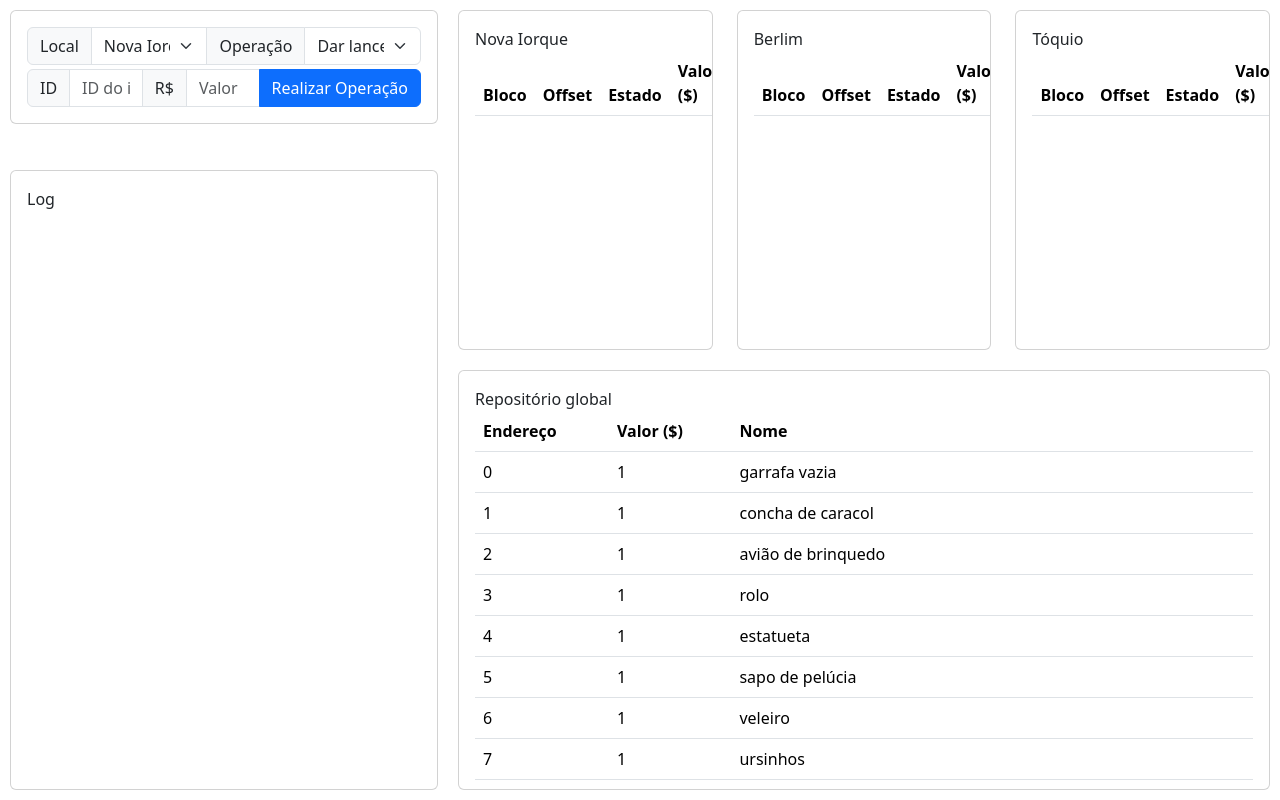
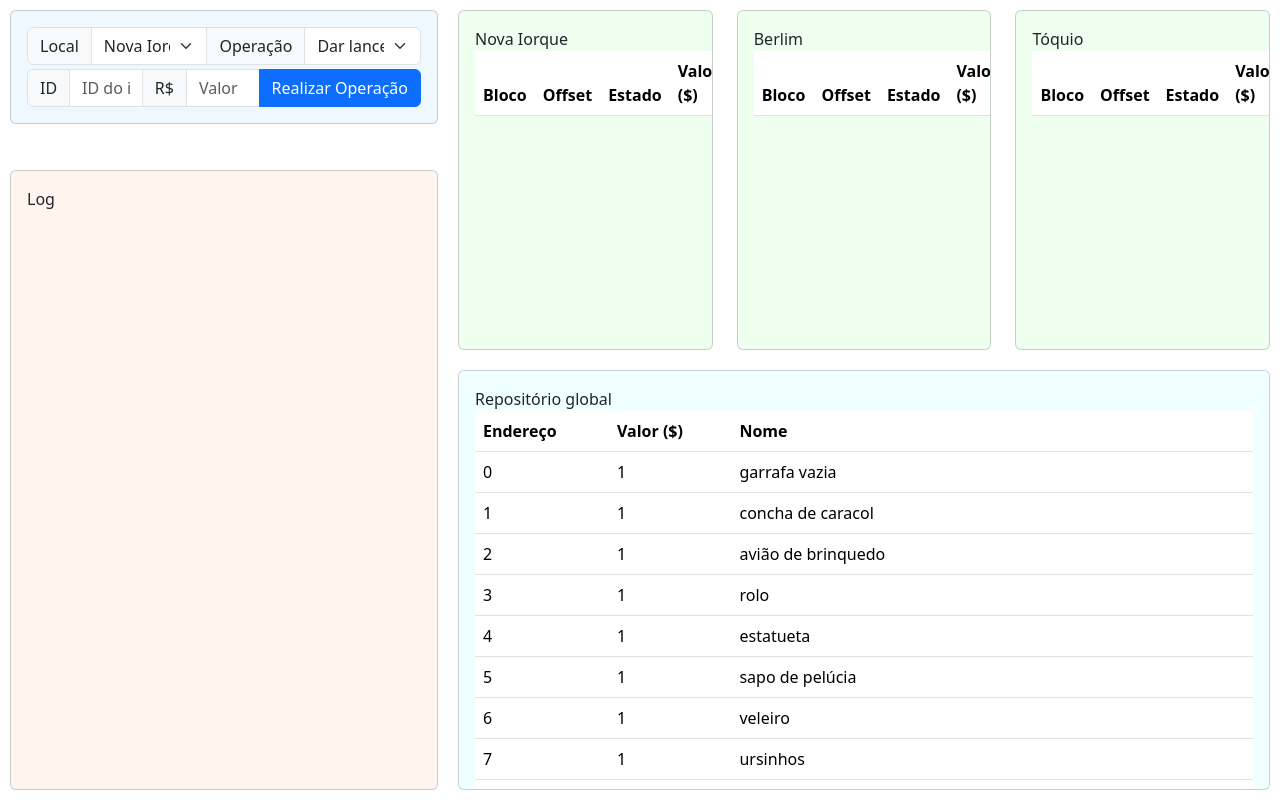
Before and after one commit to MuriloLCN/Simulador-MESI, a plain HTML site: page index.html in a window 1280 px wide. Drawn offline with nearby package versions, Linux system fonts and the light colour scheme.

Commit message:
Correção parse e mudança cores

```diff
--- a/index.html
+++ b/index.html
@@ -16,7 +16,7 @@
             <div class="lado-esquerdo"> <!-- Lado esquerdo -->
                 <div class="entrada-usuario"> <!-- Entrada do usuário-->
                     <div> <!-- Caixa de texto onde vão ter os elementos de entrada-->
-                        <div class="card">
+                        <div class="card" style="background-color: aliceblue;">
                             <div class="card-body">
                                 <div class="input-group">
                                     <label class="input-group-text" for="inputLocal">Local</label>
@@ -47,7 +47,7 @@
                     </div>
                 </div>
                 <div class="log-execucao"> <!-- Log de execução -->
-                    <div class="card" style="width: 100%;">
+                    <div class="card" style="width: 100%; background-color:seashell">
                         <div class="card-body" id="log-trace">
                             Log
                         </div>
@@ -57,7 +57,7 @@
             <div class="lado-direito"> <!-- Lado direito -->
                 <div class="parte-cima"> <!-- Parte de cima - Caches -->
                     <div class="caixa-cache">
-                        <div class="card" style="width: 100%;">
+                        <div class="card" style="width: 100%; background-color:rgb(239, 255, 239);">
                             <div class="card-body" style="overflow: scroll; overflow-x: hidden;">
                                 Nova Iorque
                                 <div id="ny-cache">
@@ -79,7 +79,7 @@
                         </div>
                     </div>
                     <div class="caixa-cache">
-                        <div class="card" style="width: 100%;">
+                        <div class="card" style="width: 100%; background-color:rgb(239, 255, 239);">
                             <div class="card-body" style="overflow: scroll; overflow-x: hidden;">
                                 Berlim
                                 <div id="be-cache">
@@ -101,7 +101,7 @@
                         </div>
                     </div>
                     <div class="caixa-cache">
-                        <div class="card" style="width: 100%;">
+                        <div class="card" style="width: 100%; background-color:rgb(239, 255, 239);">
                             <div class="card-body" style="overflow: scroll; overflow-x: hidden;">
                                 Tóquio
                                 <div id="tk-cache">
@@ -124,7 +124,7 @@
                     </div>
                 </div>
                 <div class="parte-ram"> <!-- Parte de baixo - RAM -->
-                    <div class="card" style="width: 100%;">
+                    <div class="card" style="width: 100%; background-color: azure;">
                         <div class="card-body" style="overflow: scroll; overflow-x: hidden;">
                             Repositório global
                             <div id="ram-table">
--- a/script.js
+++ b/script.js
@@ -502,12 +502,15 @@ function realizar_operacao()
     }
 
     // Verificar se o valor é um número válido
-    valor = parseInt(valor);
+    if (operacao == 1)
+    {
+        valor = parseInt(valor);
 
-    if (Number.isNaN(valor))
-    {
-        alert("Valor deve ser um número");
-        return;
+        if (Number.isNaN(valor))
+        {
+            alert("Valor deve ser um número");
+            return;
+        }
     }
 
     // Realizar MESI
```
